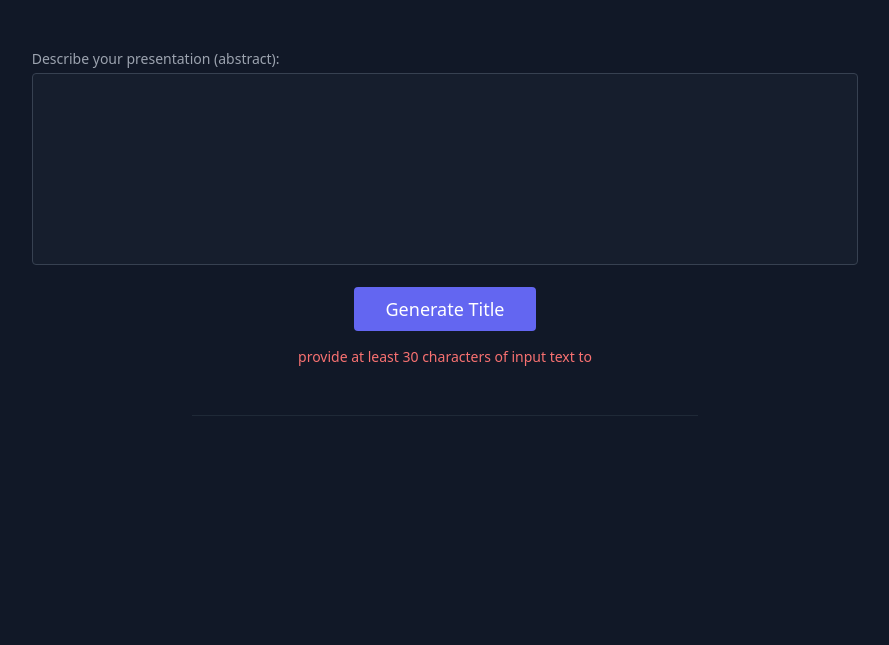
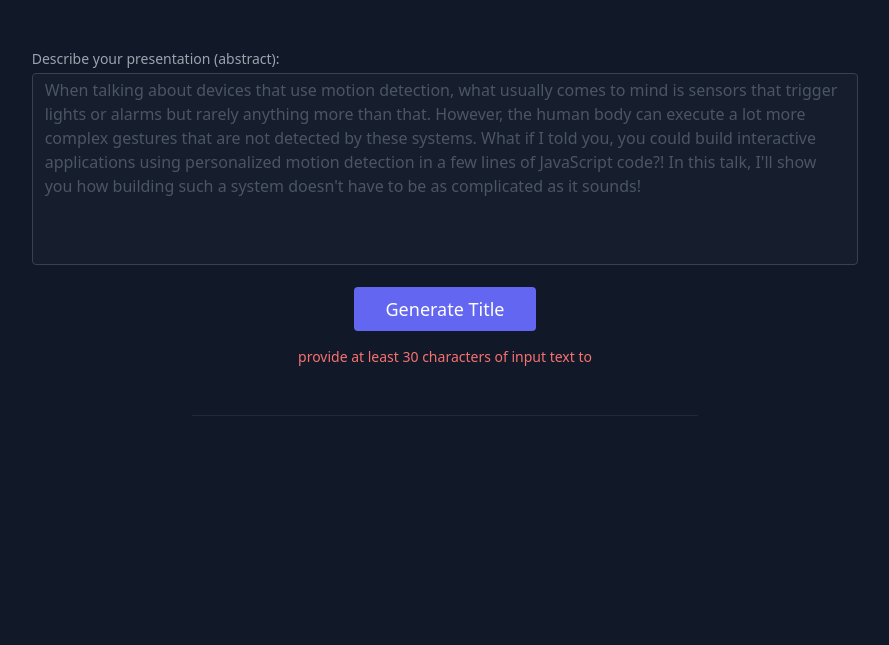
Before and after one commit to lirantal/trigger.dev-express-example-integration, a website: page public/index.html in a window 1280 px wide. Shown: the part 155-800 px from the top of the page, without its empty margins (195-1084 px from the left). Drawn offline with nearby package versions, Linux system fonts and the light colour scheme.

Commit message:
feat: add placeholder text to the textarea to give users idea
Signed-off-by: Liran Tal <liran.tal@gmail.com>

```diff
--- a/public/index.html
+++ b/public/index.html
@@ -30,9 +30,10 @@
                 <div class="relative">
                   <label for="talkDescriptionText" class="leading-7 text-sm text-gray-400">Describe your presentation (abstract):</label>
                   <textarea
+                    placeholder="When talking about devices that use motion detection, what usually comes to mind is sensors that trigger lights or alarms but rarely anything more than that. However, the human body can execute a lot more complex gestures that are not detected by these systems. What if I told you, you could build interactive applications using personalized motion detection in a few lines of JavaScript code?! In this talk, I'll show you how building such a system doesn't have to be as complicated as it sounds!"
                     id="talkDescriptionText"
                     name="talkDescriptionText"
-                    class="w-full bg-gray-800 bg-opacity-40 rounded border border-gray-700 focus:border-indigo-500 focus:bg-gray-900 focus:ring-2 focus:ring-indigo-900 h-48 text-base outline-none text-gray-100 py-1 px-3 resize-none leading-6 transition-colors duration-200 ease-in-out"></textarea>
+                    class="placeholder:text-gray-600 w-full bg-gray-800 bg-opacity-40 rounded border border-gray-700 focus:border-indigo-500 focus:bg-gray-900 focus:ring-2 focus:ring-indigo-900 h-48 text-base outline-none text-gray-100 py-1 px-3 resize-none leading-6 transition-colors duration-200 ease-in-out"></textarea>
 
                 </div>
               </div>
```
